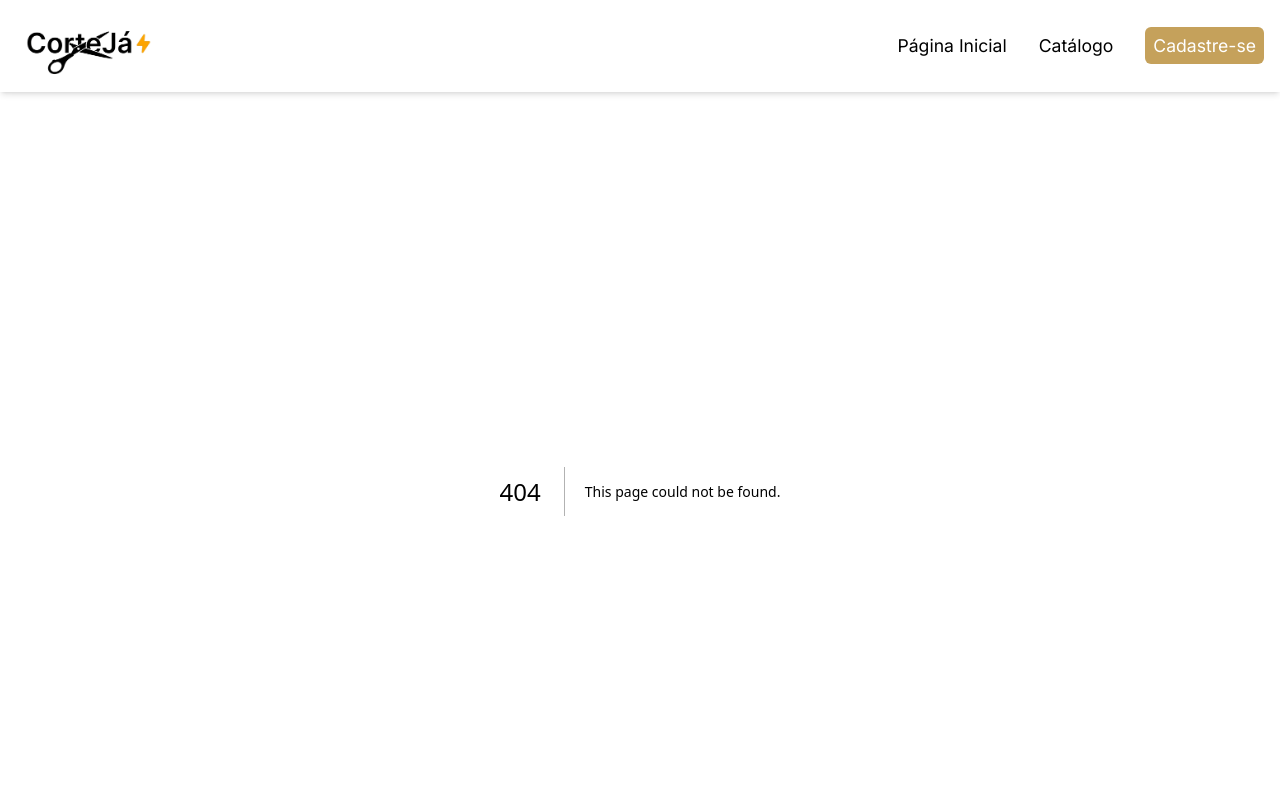
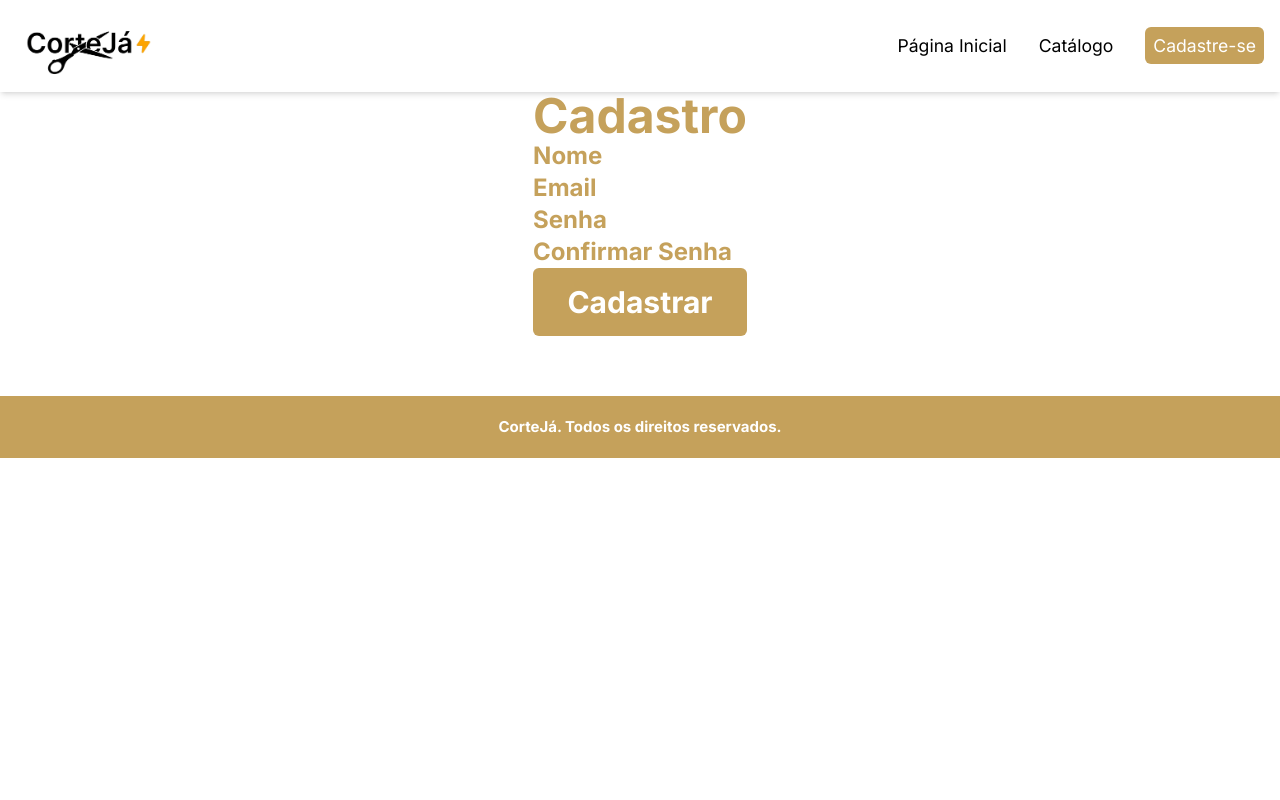
Before and after one commit to Thiago013v/projeto-corte-ja, a Next.js app: page /cadastro-usuario in a window 1280 px wide. Before the commit this address had no page. Shown: the top 800 px of the page. Built offline with nearby package versions, Linux system fonts and the light colour scheme.

Commit message:
Página de cadastro iniciada

```diff
--- /dev/null
+++ b/src/app/cadastro-usuario/page.tsx
@@ -0,0 +1,44 @@
+export default function CadasterUser() {
+  return (
+    <main className="flex flex-col justify-center items-center">
+      <div className="flex flex-col">
+        <h1 className="text-5xl text-secondary font-bold">Cadastro</h1>
+
+        <div className="flex flex-col gap-2">
+          <label htmlFor="name" className="text-2xl text-secondary font-bold">
+            Nome
+          </label>
+          {/* Aqui ficará o componente de Input do Shadcn */}
+        </div>
+        <div className="flex flex-col gap-2">
+          <label htmlFor="email" className="text-2xl text-secondary font-bold">
+            Email
+          </label>
+          {/* Aqui ficará o componente de Input do Shadcn */}
+        </div>
+        <div className="flex flex-col gap-2">
+          <label
+            htmlFor="password"
+            className="text-2xl text-secondary font-bold"
+          >
+            Senha
+          </label>
+          {/* Aqui ficará o componente de Input do Shadcn */}
+        </div>
+        <div className="flex flex-col gap-2">
+          <label
+            htmlFor="confirm-password"
+            className="text-2xl text-secondary font-bold"
+          >
+            Confirmar Senha
+          </label>
+          {/* Aqui ficará o componente de Input do Shadcn */}
+        </div>
+
+        <button className="p-4 bg-secondary text-surface font-bold text-3xl rounded-md">
+          Cadastrar
+        </button>
+      </div>
+    </main>
+  );
+}
--- a/src/app/layout.tsx
+++ b/src/app/layout.tsx
@@ -47,7 +47,7 @@ export default function RootLayout({
                 </li>
                 <li>
                   <Link
-                    href="/cadastro"
+                    href="/cadastro-usuario"
                     className="bg-secondary p-2 rounded-md text-surface hover:bg-hover-secondary text-[15px] sm:text-[1.1rem]"
                   >
                     Cadastre-se
```
